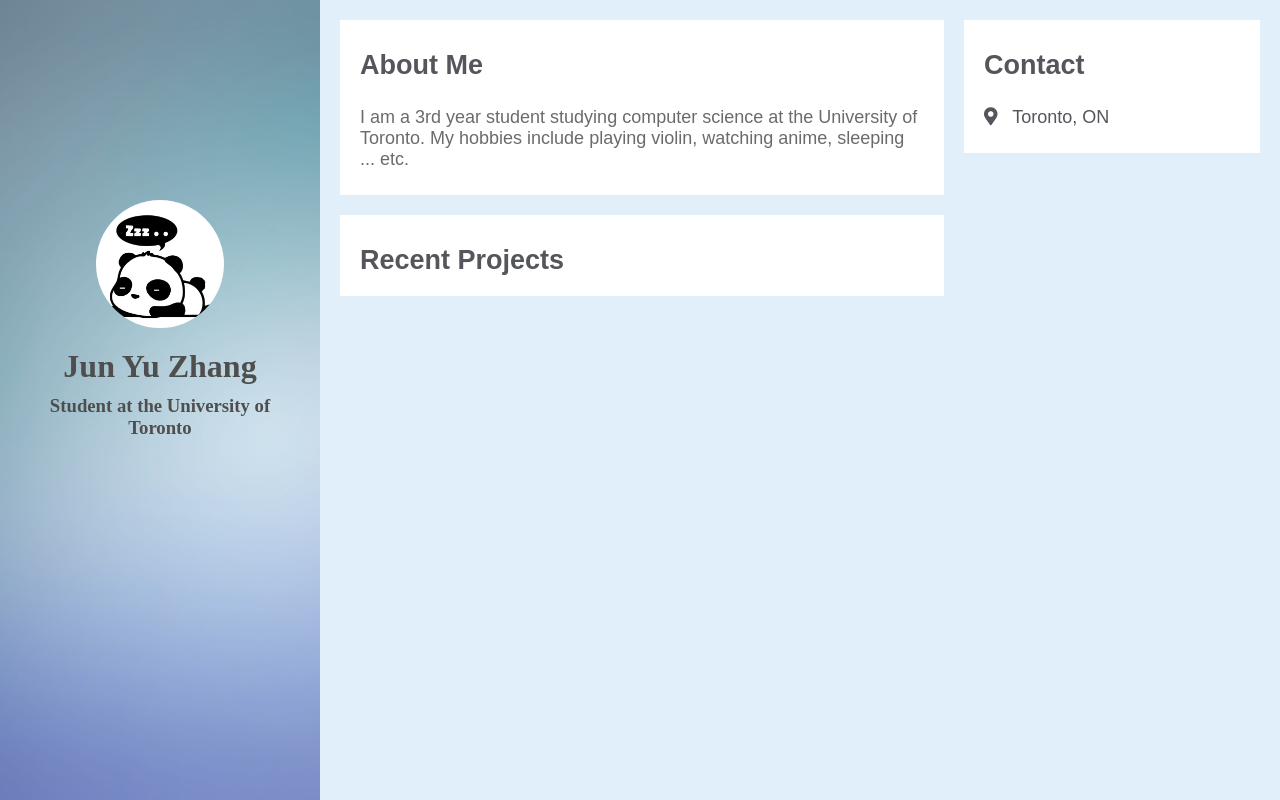
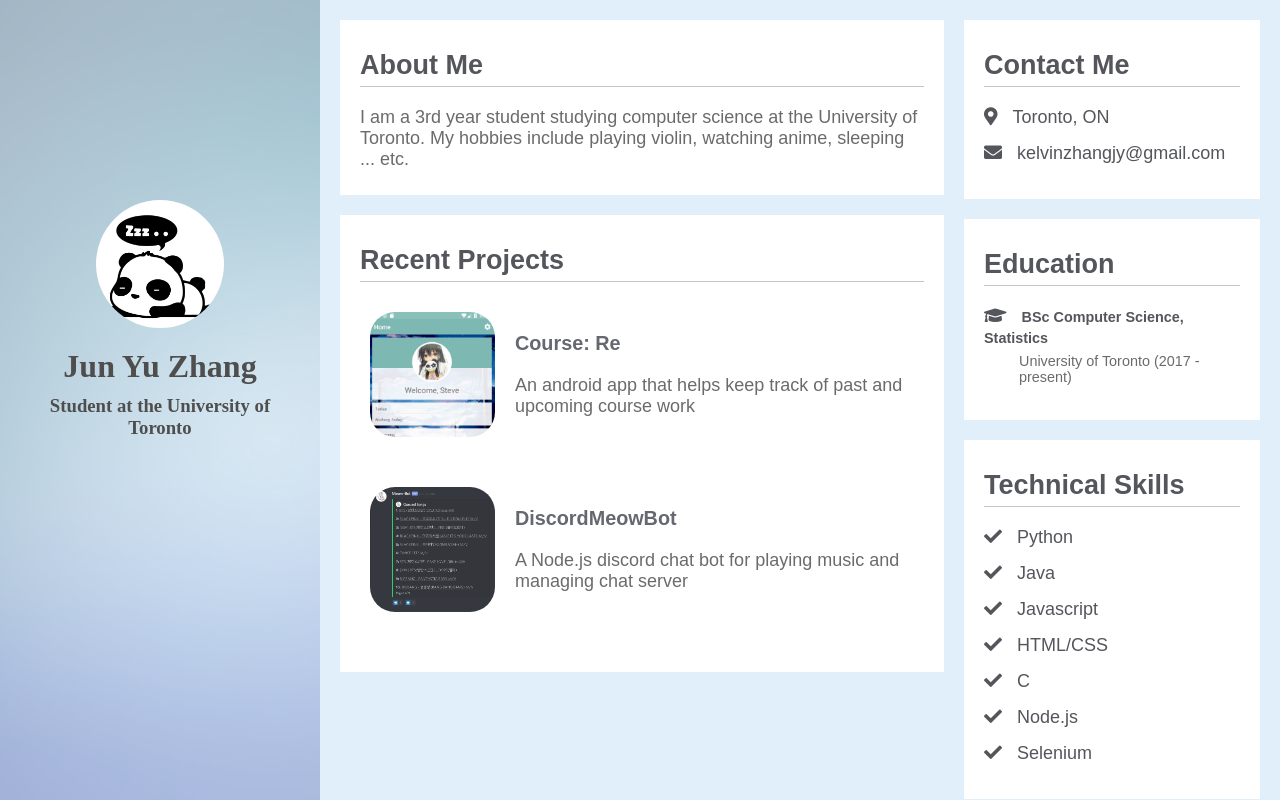
Before and after one commit to kzjy/PortfolioWebsite, a plain HTML site: page index.html in a window 1280 px wide. Drawn offline with Linux system fonts and the light colour scheme.

Commit message:
added more sections and projects

```diff
--- a/index.html
+++ b/index.html
@@ -21,12 +21,13 @@
         </header>
 
         <div class="container">
+
+            <!-- Main content -->
             <div class="main-container">
 
                 <!-- Intro -->
                 <section class="introduction">
                     <h1>About Me</h1>
-                    <br>
                     <p>
                         I am a 3rd year student studying computer science at the University of Toronto.
                         My hobbies include playing violin, watching anime, sleeping ... etc.
@@ -36,27 +37,105 @@
                 <!-- Projects -->
                 <section class="projects">
                     <h1>Recent Projects</h1>
-                    <div>
+                    <!--Project 1-->
+                    <div class="project-row">
+                        <a href="https://github.com/kzjy/CourseReminder">
+                            <div class="project-picture">
+                                <img src="images/course_re.png">
+                            </div>
+                            <div class="project-description">
+                                <h2>Course: Re</h2>
+                                <p>An android app that helps keep track of past and upcoming course work</p>
+                            </div>
+                        </a>
+                    </div>
 
-                    </div>
+                    <!--Project 2-->
+                    <div class="project-row">
+                            <a href="https://github.com/kzjy/DiscordMeowBot">
+                                <div class="project-picture">
+                                    <img src="images/meow_bot.png">
+                                </div>
+                                <div class="project-description">
+                                    <h2>DiscordMeowBot</h2>
+                                    <p>A Node.js discord chat bot for playing music and managing chat server </p>
+                                </div>
+                            </a>
+                        </div>
                 </section>
 
 
             </div>
 
+            <!-- Asides -->
             <div class="sub-container">
+
+                <!-- Contact-->
                 <section class="contact">
-                    <h1>Contact</h1>
-                    <br>
+                    <h1>Contact Me</h1>
                     <ul>
                         <li>
                             <i class="fas fa-map-marker-alt"></i>
                             Toronto, ON
                         </li>
+                        <li>
+                            <i class="fas fa-envelope"></i>
+                            kelvinzhangjy@gmail.com
+                        </li>
                     </ul>
+                </section>
 
+                 <!-- Education -->
+                 <section class="education">
+                        <h1>Education</h1>
+                        <ul>
+                            <li>
+                                <i class="fas fa-graduation-cap"></i>
+                                <h5>BSc Computer Science, Statistics</h4>
+                                <p>University of Toronto (2017 - present)</p>
+                            </li>
+                        </ul>
+                    </section>
+
+
+                <!-- Skills -->
+                <section class="skills">
+                    <h1>Technical Skills</h1>
+                    <ul>
+                        <li>
+                            <i class="fas fa-check"></i>
+                            Python
+                        </li>
+                        <li>
+                            <i class="fas fa-check"></i>
+                            Java
+                        </li>
+                        <li>
+                            <i class="fas fa-check"></i>
+                            Javascript
+                        </li>
+                        <li>
+                            <i class="fas fa-check"></i>
+                            HTML/CSS
+                        </li>
+                        <li>
+                            <i class="fas fa-check"></i>
+                            C
+                        </li>
+                        <li>
+                            <i class="fas fa-check"></i>
+                            Node.js
+                        </li>
+                        <li>
+                            <i class="fas fa-check"></i>
+                            Selenium
+                        </li>
+                    </ul>
                 </section>
+
             </div>
+
+
 
         </div>
     </body>
--- a/style.css
+++ b/style.css
@@ -25,7 +25,7 @@ header{
     background-repeat: no-repeat;
     background-size: cover;
     z-index: -1;
-    opacity: 0.75;
+    opacity: 0.4;
 }
 
 .header-content{
@@ -67,6 +67,9 @@ header{
 .container h1{
     margin-top: 10px;
     font-size: 1.5em;
+    padding-bottom: 5px;
+    border-bottom: solid 1px #c4c4c4;
+    margin-bottom: 20px;
 }
 
 .container p{
@@ -88,6 +91,45 @@ header{
     box-sizing: border-box;
 }
 
+.main-container h2{
+    margin-top: 10px;
+    padding-top: 10px;
+    font-size: 1.1em;
+    margin-bottom: 20px;
+    color: #666870;
+}
+
+.main-container a{
+    text-decoration: none;
+}
+
+.project-row:hover{
+    background-color: #f3f3f3;
+    border-radius: 20px;
+}
+
+.project-row {
+    height: 155px;
+    padding: 10px;
+}
+
+.project-description{
+    margin-top: 10px;
+    margin-left: 145px;
+}
+
+.project-picture{
+    height: 125px;
+    width: 125px;
+    float:left;
+    border-radius: 20%;
+    overflow: hidden;
+    align-content: center
+}
+
+.project-row img{
+    width: 125px;
+}
 
 .sub-container{
     float: right;
@@ -103,11 +145,26 @@ header{
     background-color: white;
 }
 
-.contact ul{
-    margin: 5px 0px;
+.sub-container ul{
+    margin: 10px 0px;
     list-style: none;
 }
 
-.contact i{
+.sub-container li{
+    margin: 15px 0px;
+}
+
+.sub-container h5{
+    display: inline;
+    font-size: 0.8em;
+}
+
+.sub-container i{
     margin-right: 10px;
+    display: inline;
 }
+
+.education p{
+    margin-left: 35px;
+    font-size: 0.8em;
+}
```
Also changed, not shown: images/check.png (added), images/course_re.png (added), images/meow_bot.png (added).
